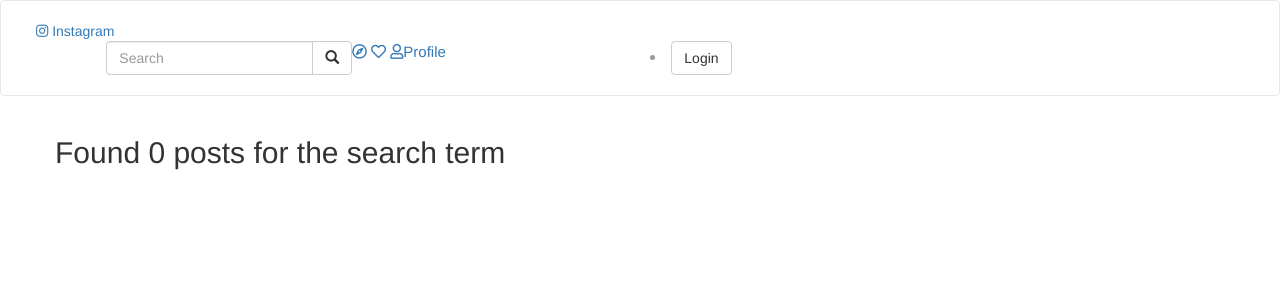
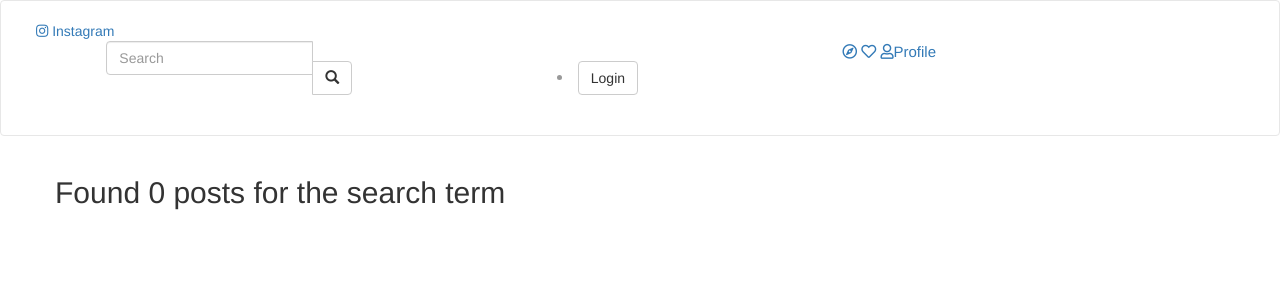
Before and after one commit to margaret254/iclon, a Django app: template insta/templates/all-insta/search.html in a window 1280 px wide. Shown: the top 300 px of the page. Run offline with Django 3.2, Linux system fonts and the light colour scheme; the template is opened without the code that fills it, so the values that code supplies are empty; some libraries are stand-ins or nearby versions.

Commit message:
Add profile icon

```diff
--- a/insta/templates/navbar.html
+++ b/insta/templates/navbar.html
@@ -22,13 +22,8 @@
     </div>
     </div>
 
-  <div class="contact_icons">
-    <a href="explore"><i class="far fa-compass"></i></a>
-    <a href="likes"> <i class="far fa-heart"></i> </a>
-    <a href="{% url 'profile'%}"><i class="far fa-user"></i>Profile </a>
 
-</div>
-<div class="col-sm-6 col-md-6">
+<div class="col-sm-6 col-md-6 account">
     {% if user.is_authenticated %}
     <a href="/accounts/password/change">Change Password</a>
     <a href="/logout">Logout</a>
@@ -39,6 +34,11 @@
 
     {% endif %}
   </div>
+  <div class=" icons contact_icons">
+      <a href="explore"><i class="far fa-compass"></i></a>
+      <a href="likes"> <i class="far fa-heart"></i> </a>
+      <a href="{% url 'profile'%}"><i class="far fa-user"></i>Profile </a>
+      </div>
 </nav>
 </body>
 </html>
```
